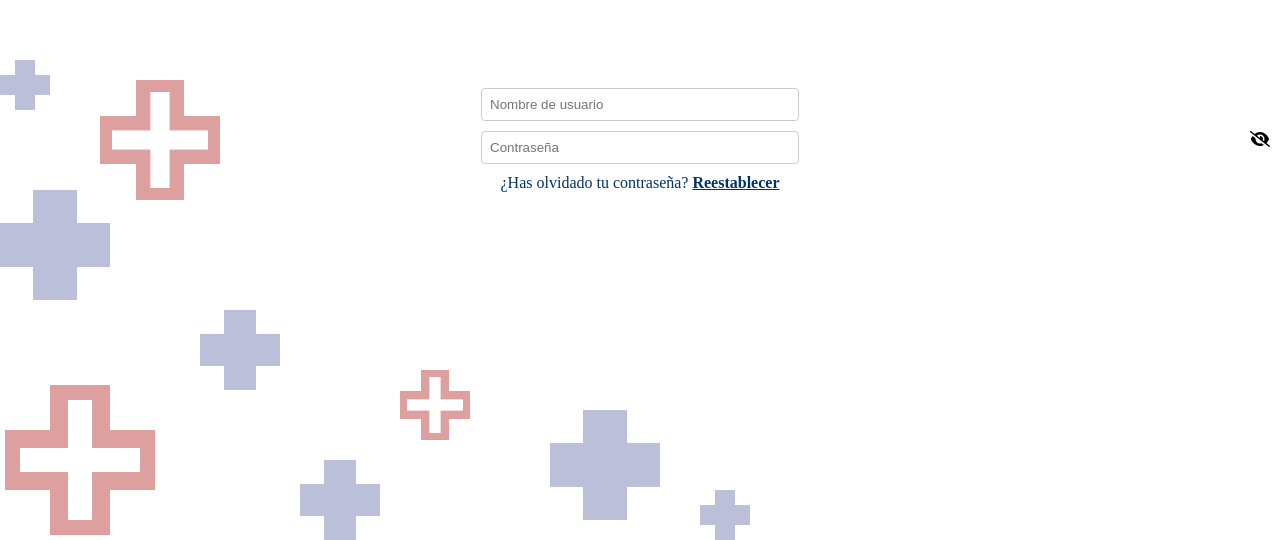
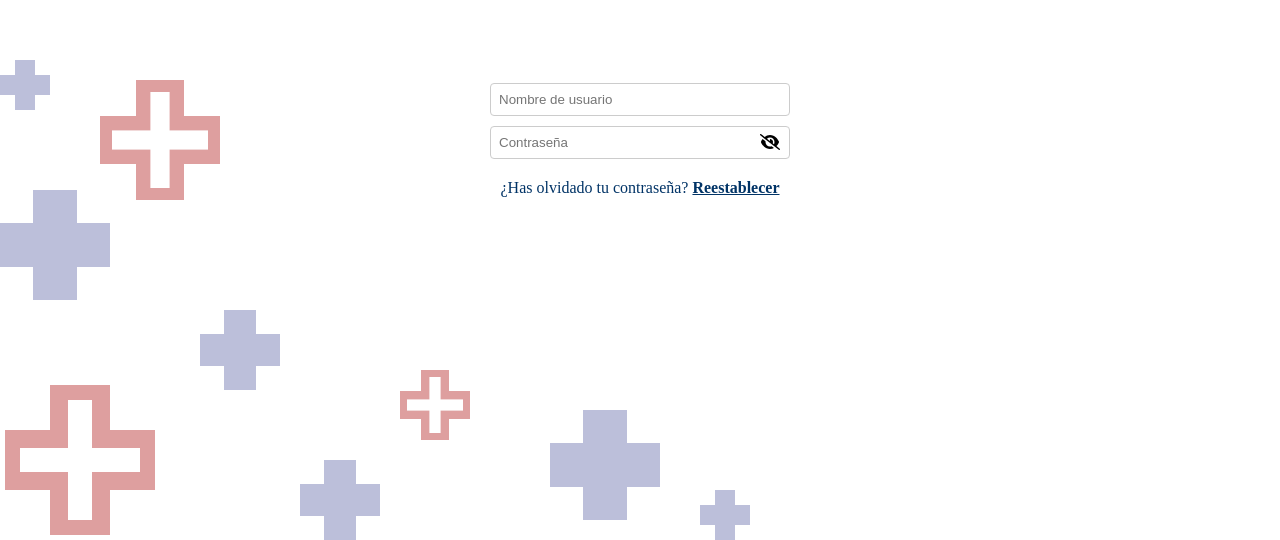
Before and after one commit to DufreyM/ERP-frontend, a React (Vite) app: page / in a window 1280 px wide. Shown: the part 260-800 px from the top of the page. Built offline with nearby package versions, Linux system fonts and the light colour scheme; the HTML template or start-up script is replaced by a standard one.

Commit message:
Corección del ícono
Se corrige que el espacio del icono no afecte el padding de la casilla de contraseña

```diff
--- a/src/Screens/Login/LoginScreen.jsx
+++ b/src/Screens/Login/LoginScreen.jsx
@@ -4,6 +4,8 @@ Contenedores de la pantalla de inicio de sesión
 Contiene el input de nombre de usuario y su respectivo estado
 Contiene el input de contraseña y su respectivo estado
 Contiene el icono de mostrar/ocultar contraseña y su respectivo estado
+Contiene el texto de reestablecimiento de contraseña y su respectivo estado (también redirige a la página de reestablecimiento)
+Contiene el estilo de los inputs
 Autor: Daniela
 Ultima modificación: 21/04/2025
 */
@@ -42,6 +44,7 @@ const LoginScreen = () => {
         border: '1px solid #ccc',
         borderRadius: '4px',
         marginBottom: '10px',
+        boxSizing: 'border-box',
     };
 
     return (
@@ -52,9 +55,6 @@ const LoginScreen = () => {
                 alignItems: 'center',
                 justifyContent: 'center',
                 height: '100vh',
-                alignContent: 'center',
-                textAlign: 'center',
-
             }}
         >
             {/* Casilla de Usuario */}
@@ -66,14 +66,26 @@ const LoginScreen = () => {
                 placeholder="Nombre de usuario"
                 style={inputStyle}
             />
-            {/* Casilla de contraseña */}
+            {/* Casilla de contraseña con ícono */}
+            <div
+                style={{
+                    position: 'relative',
+                    maxWidth: '300px',
+                    width: '100%',
+                    marginBottom: '10px',
+                }}
+            >
                 <input
                     type={showPassword ? 'text' : 'password'}
                     id="password"
                     value={password}
                     onChange={handlePasswordChange}
                     placeholder="Contraseña"
-                    style={inputStyle}
+                    style={{
+                        ...inputStyle,
+                        paddingRight: '40px', // Espacio adicional para el ícono
+                        marginBottom: '0',
+                    }}
                 />
                 <span
                     onClick={togglePasswordVisibility}
@@ -88,8 +100,9 @@ const LoginScreen = () => {
                 >
                     <FontAwesomeIcon icon={showPassword ? faEye : faEyeSlash} />
                 </span>
+            </div>
             {/* Texto de reestablecimiento */}
-            <div style={{ textAlign: 'center' }}>
+            <div style={{ textAlign: 'center', marginTop: '10px' }}>
                 <span style={{ color: '#003366' }}>
                     ¿Has olvidado tu contraseña?{' '}
                     <span
```
Lines whose indentation alone changed are shown as unchanged.
